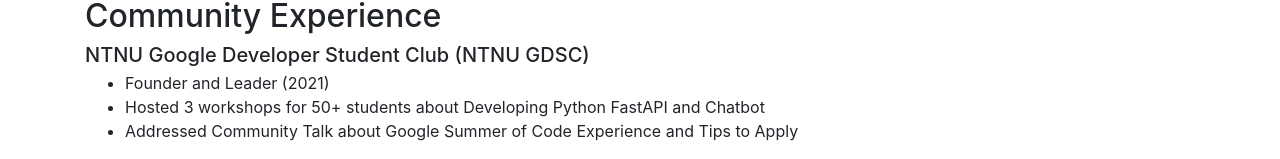
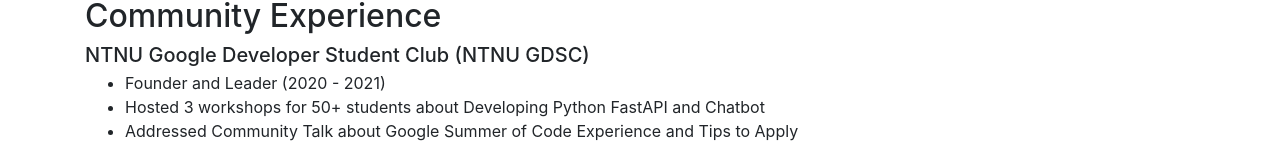
Before and after one commit to EasonC13/CV_Academic, a Nuxt app: page / in a window 1280 px wide. Shown: the part 2223-2382 px from the top of the page. Built offline with nearby package versions, Linux system fonts and the light colour scheme.

Commit message:
fix text

```diff
--- a/components/CommunityExp.vue
+++ b/components/CommunityExp.vue
@@ -6,7 +6,7 @@
         NTNU Google Developer Student Club (NTNU GDSC)
       </h3>
       <ul>
-        <li>Founder and Leader (2021)</li>
+        <li>Founder and Leader (2020 - 2021)</li>
         <li>Hosted 3 workshops for 50+ students about Developing Python FastAPI and Chatbot</li>
         <li>Addressed Community Talk about Google Summer of Code Experience and Tips to Apply</li>
       </ul>
```
